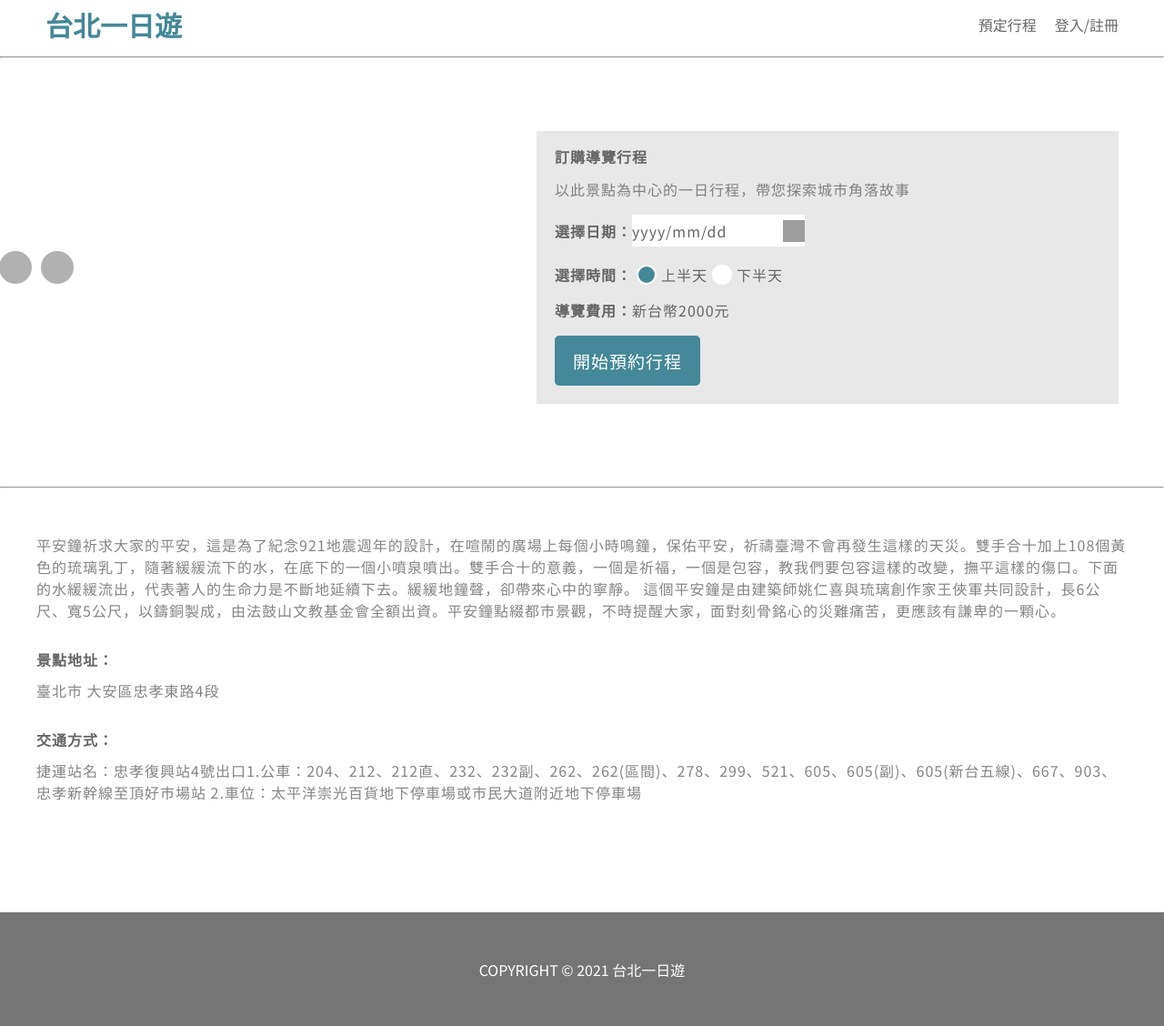
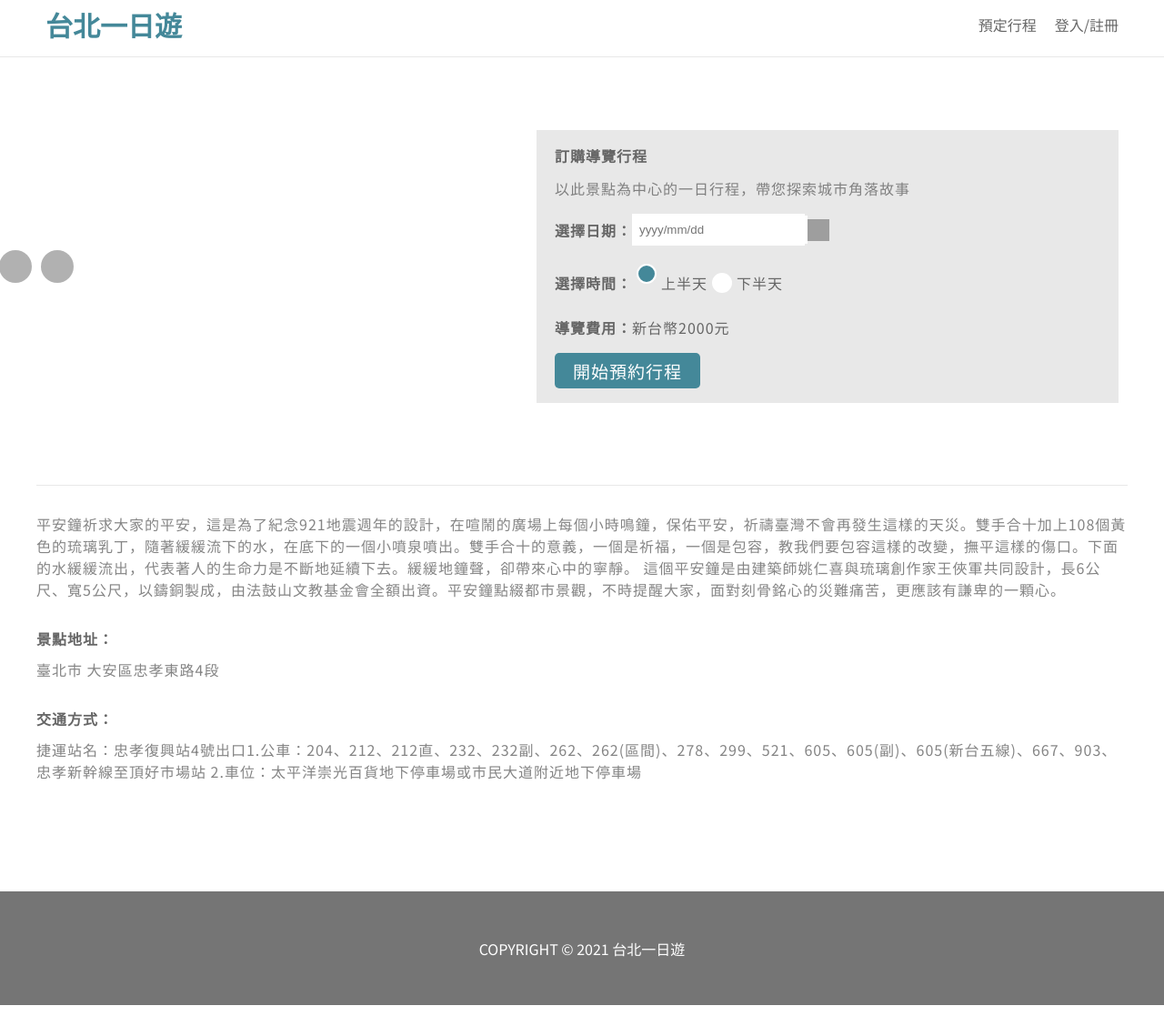
Before and after one commit to jackylailai/TaipeiDayTrip, a Flask app: page /attraction/1 in a window 1280 px wide. Shown: the whole page at 91% size. After the commit the page ends 1105 px from the top, so only its background shows below. Run offline with Flask 3, Linux system fonts and the light colour scheme; data that the repository does not hold is empty; grey boxes are pictures that could not be loaded.

Commit message:
after tutoring for css

```diff
--- a/taipei-day-trip/static/css/attraction.css
+++ b/taipei-day-trip/static/css/attraction.css
@@ -127,7 +127,7 @@ body {
 }
 .tourment{
     padding: 10px;
-    margin-bottom:30px;
+    /* margin-bottom:30px; */
 }
 .reservation{
     display: flex;
@@ -180,6 +180,11 @@ body {
     justify-content: space-between;
     align-items: center;
 }
+.date input {
+    border: none; /* 移除輸入框的邊框 */
+    outline: none; /* 移除點擊時的輪廓 */
+    padding: 8px;
+}
 .calendar{
     width:24px;
     height:24px;
@@ -193,6 +198,7 @@ body {
     border-color: #FFFF;
     border-width: 2px;
     border-style:solid;
+    margin-bottom: 20px;
 }
 .afternoon-btn{
     border:50%;
@@ -232,14 +238,17 @@ body {
     align-items: center;
 }
 .lowerhr{
-    font-size: 1px;
-    color:#E8E8E8;
+    display: block;
+    background-color: #E8E8E8;
+    margin-bottom: 30px;
+    height: 1px;
+    border: none;
+    margin:0;
 }
 .content{
     padding:20px;
     color:#666666;
     font-size:16px;
-    margin-top:30px;
     display:flex;
     row-gap: 10px;
     flex-direction: column;
@@ -250,6 +259,7 @@ body {
     opacity: 0.8;
     display:flex;
     row-gap:10px;
+    margin-top: 20px;
     flex-direction: row;
     margin-bottom: 10px;
     letter-spacing: 1px;
@@ -304,8 +314,10 @@ footer {
     }
     .upperhr{
         display: block;
-        color:#FFFFFF;
-        margin-bottom:30px;
+        background-color: #E8E8E8;
+        margin-bottom: 30px;
+        height: 1px;
+        border: none;
     }
     .container{
         display:flex;
@@ -330,7 +342,7 @@ footer {
         width:1200px;
     }
     .container{
-        margin-bottom: 40px;
+        margin-bottom: 20px;
     }
     footer {
         font-size: 16px;
--- a/taipei-day-trip/templates/attraction.html
+++ b/taipei-day-trip/templates/attraction.html
@@ -63,7 +63,7 @@
                         <div class="reservation-date">
                             <div class="date-title">選擇日期：</div>
                             <div class="date">
-                                <p>yyyy/mm/dd</p>
+                                <input type="text" placeholder="yyyy/mm/dd">
                                 <img src="{{ url_for('static', filename='images/icon_calendar.svg') }}" alt="" class="calendar">
                             </div>
                         </div>
@@ -85,10 +85,12 @@
                 </div>
             </div>
         </div>
+
     </div>
-    <hr class="lowerhr">
+
     <div class="wrapper2">
         <div class="content">
+            <hr class="lowerhr">
            <div class="description">平安鐘祈求大家的平安，這是為了紀念921地震週年的設計，在喧鬧的廣場上每個小時鳴鐘，保佑平安，祈禱臺灣不會再發生這樣的天災。雙手合十加上108個黃色的琉璃乳丁，隨著緩緩流下的水，在底下的一個小噴泉噴出。雙手合十的意義，一個是祈福，一個是包容，教我們要包容這樣的改變，撫平這樣的傷口。下面的水緩緩流出，代表著人的生命力是不斷地延續下去。緩緩地鐘聲，卻帶來心中的寧靜。 這個平安鐘是由建築師姚仁喜與琉璃創作家王俠軍共同設計，長6公尺、寬5公尺，以鑄銅製成，由法鼓山文教基金會全額出資。平安鐘點綴都市景觀，不時提醒大家，面對刻骨銘心的災難痛苦，更應該有謙卑的一顆心。</div>
            <div class="address-title">景點地址：</div>
            <div class="address">臺北市 大安區忠孝東路4段</div>
```
